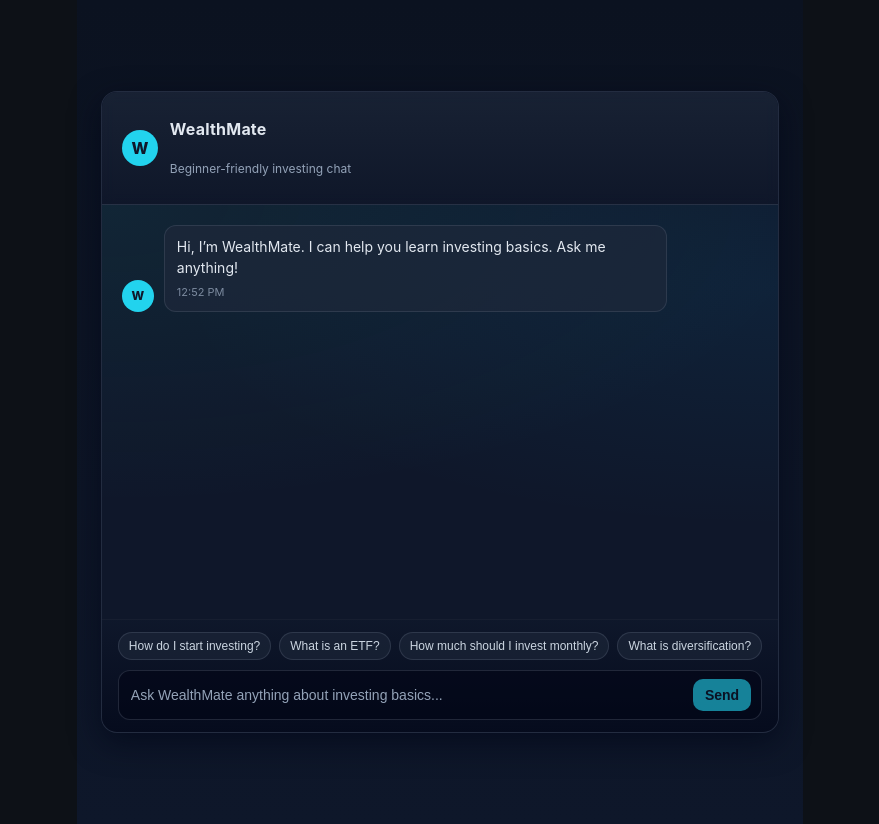
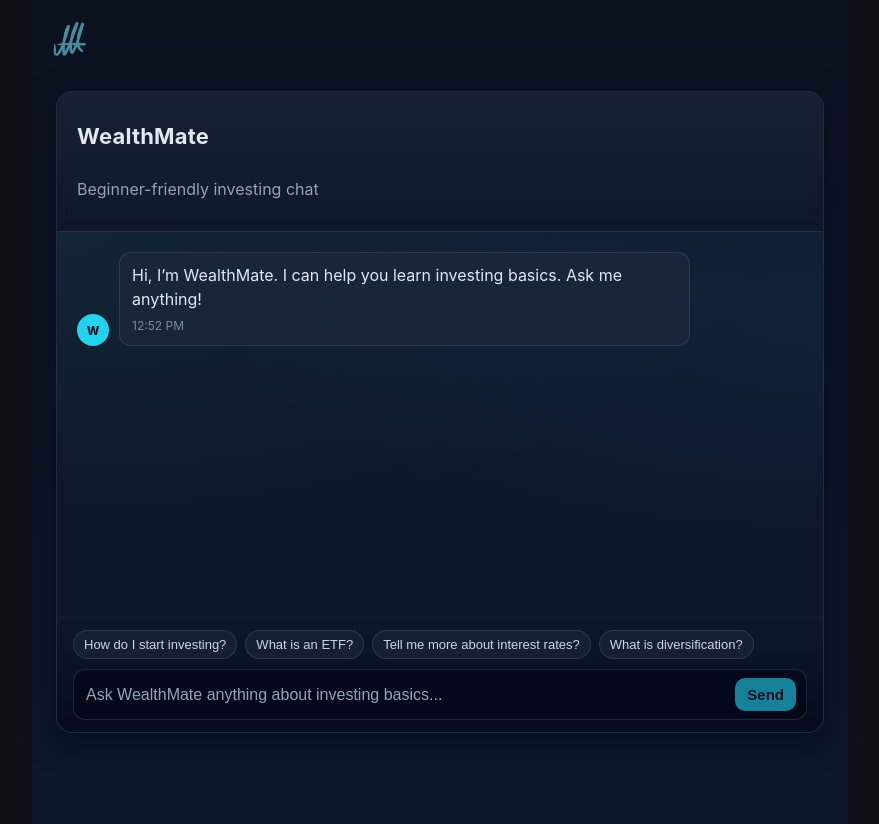
Before and after one commit to maleckicoa/investor-lab, a Next.js app in the folder frontend/: page /demo-apps/you-tube-rag in a window 1280 px wide. Shown: the whole page, without its empty margins (200-1079 px from the left). Built offline with nearby package versions, Linux system fonts and the light colour scheme.

Commit message:
Decreased the width for WealthMathe chat window

```diff
--- a/frontend/app/(demo)/demo-apps/you-tube-rag/components/ChatHeader.tsx
+++ b/frontend/app/(demo)/demo-apps/you-tube-rag/components/ChatHeader.tsx
@@ -9,7 +9,6 @@ type ChatHeaderProps = {
 export default function ChatHeader({ title = 'WealthMate', subtitle = 'Your beginner-friendly investing guide' }: ChatHeaderProps) {
   return (
     <header className={styles.header}>
-      <div className={styles.headerAvatar} aria-hidden="true">W</div>
       <div className={styles.headerText}>
         <h1 className={styles.title}>{title}</h1>
         <p className={styles.subtitle}>{subtitle}</p>
--- a/frontend/app/(demo)/demo-apps/you-tube-rag/components/ChatInput.tsx
+++ b/frontend/app/(demo)/demo-apps/you-tube-rag/components/ChatInput.tsx
@@ -12,7 +12,7 @@ export default function ChatInput({
   suggestions = [
     'How do I start investing?',
     'What is an ETF?',
-    'How much should I invest monthly?',
+    'Tell me more about interest rates?',
     'What is diversification?',
   ],
   placeholder = 'Ask WealthMate anything about investing basics...',
--- a/frontend/app/(demo)/demo-apps/you-tube-rag/components/WealthMateChat.tsx
+++ b/frontend/app/(demo)/demo-apps/you-tube-rag/components/WealthMateChat.tsx
@@ -109,6 +109,11 @@ export default function WealthMateChat() {
 
   return (
     <div className={styles.container}>
+      <img
+        src="/site-logo/site-logo.png"
+        alt="WealthMate"
+        className={styles.containerLogo}
+      />
       <div className={styles.chatCard}>
         <ChatHeader title={chatTitle} subtitle={chatSubtitle} />
         <div className={styles.mainContent}>
--- a/frontend/app/(demo)/demo-apps/you-tube-rag/you-tube-rag.module.css
+++ b/frontend/app/(demo)/demo-apps/you-tube-rag/you-tube-rag.module.css
@@ -6,13 +6,15 @@
   padding: 24px;
   min-height: calc(100dvh - 24px);
   background: linear-gradient(180deg, #0b1220 0%, #0e172a 100%);
+  width: 60%;
+  position: relative;
 }
 
 .chatCard {
   display: flex;
   flex-direction: column;
   width: 100%;
-  max-width: 1200px;
+  max-width: min(96vw, 1440px);
   height: 80dvh;
   background: #0f172a;
   border: 1px solid rgba(148, 163, 184, 0.15);
@@ -43,6 +45,25 @@
   font-weight: 800;
 }
 
+.headerLogo {
+  width: 36px;
+  height: 36px;
+  display: block;
+  object-fit: contain;
+  border-radius: 6px;
+}
+
+.containerLogo {
+  position: absolute;
+  top: 20px;
+  left: 20px;
+  width: 36px;
+  height: 36px;
+  object-fit: contain;
+  border-radius: 6px;
+  opacity: 0.95;
+}
+
 .headerText {
   display: flex;
   flex-direction: column;
@@ -50,14 +71,14 @@
 
 .title {
   color: #e2e8f0;
-  font-size: 16px;
+  font-size: 22px;
   font-weight: 700;
   letter-spacing: 0.2px;
 }
 
 .subtitle {
   color: #94a3b8;
-  font-size: 12px;
+  font-size: 16px;
 }
 
 /* Messages */
@@ -91,7 +112,7 @@
 
 .sourcesHeader {
   padding: 12px 14px;
-  font-size: 12px;
+  font-size: 13px;
   font-weight: 700;
   color: #94a3b8;
   text-transform: uppercase;
@@ -156,7 +177,7 @@
 
 .sourceText {
   flex: 1;
-  font-size: 13px;
+  font-size: 14px;
   color: #e2e8f0;
   min-width: 0;
   white-space: normal;
@@ -222,12 +243,12 @@
 
 .messageText {
   white-space: pre-wrap;
-  font-size: 14px;
+  font-size: 16px;
 }
 
 .timestamp {
   margin-top: 6px;
-  font-size: 11px;
+  font-size: 12px;
   color: #94a3b8;
   opacity: 0.8;
 }
@@ -254,7 +275,7 @@
   color: #cbd5e1;
   padding: 6px 10px;
   border-radius: 999px;
-  font-size: 12px;
+  font-size: 13px;
   transition: background 0.2s ease, border-color 0.2s ease, transform 0.05s ease;
 }
 
@@ -283,7 +304,7 @@
   border: none;
   outline: none;
   color: #e2e8f0;
-  font-size: 14px;
+  font-size: 16px;
 }
 
 .input::placeholder {
@@ -297,7 +318,7 @@
   border: none;
   padding: 8px 12px;
   border-radius: 10px;
-  font-size: 14px;
+  font-size: 15px;
   transition: filter 0.15s ease, transform 0.05s ease;
 }
 
```
Also changed, not shown: 1 other file (tests, documents, lock files or other folders).
